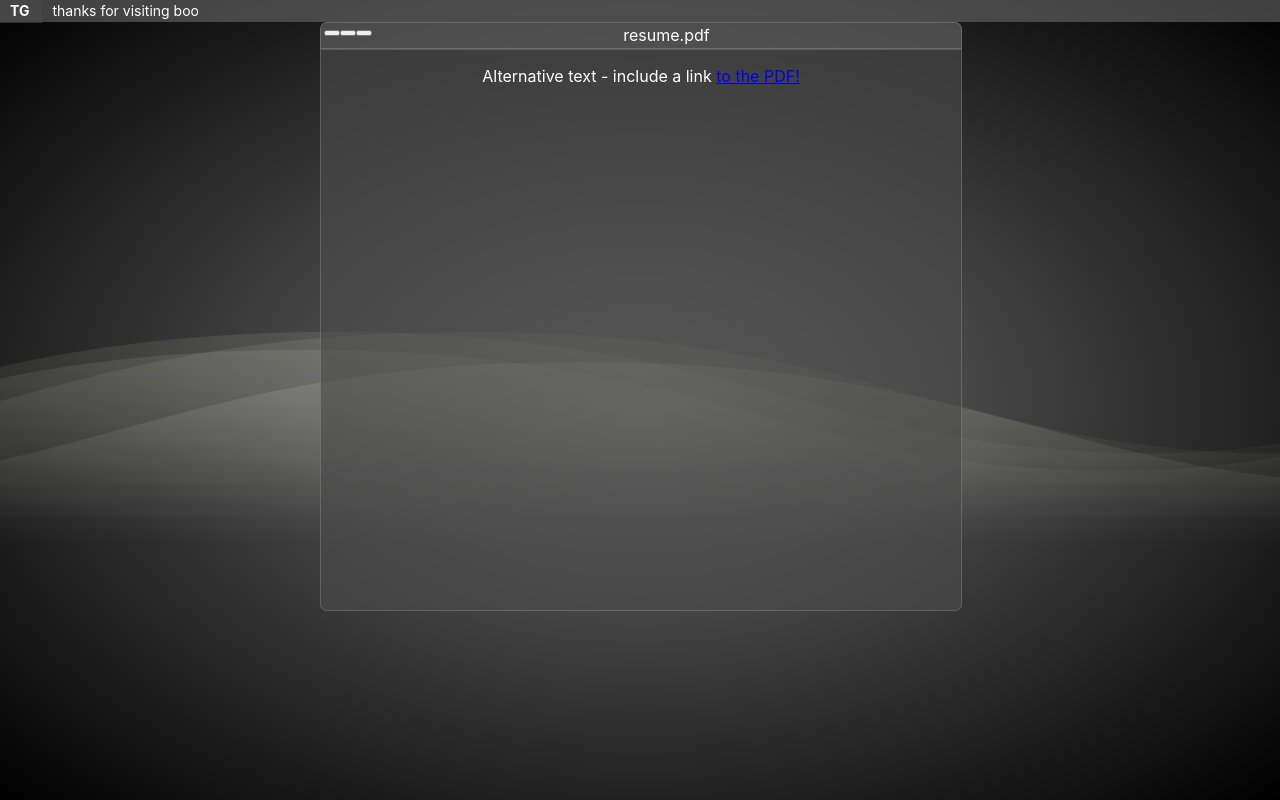
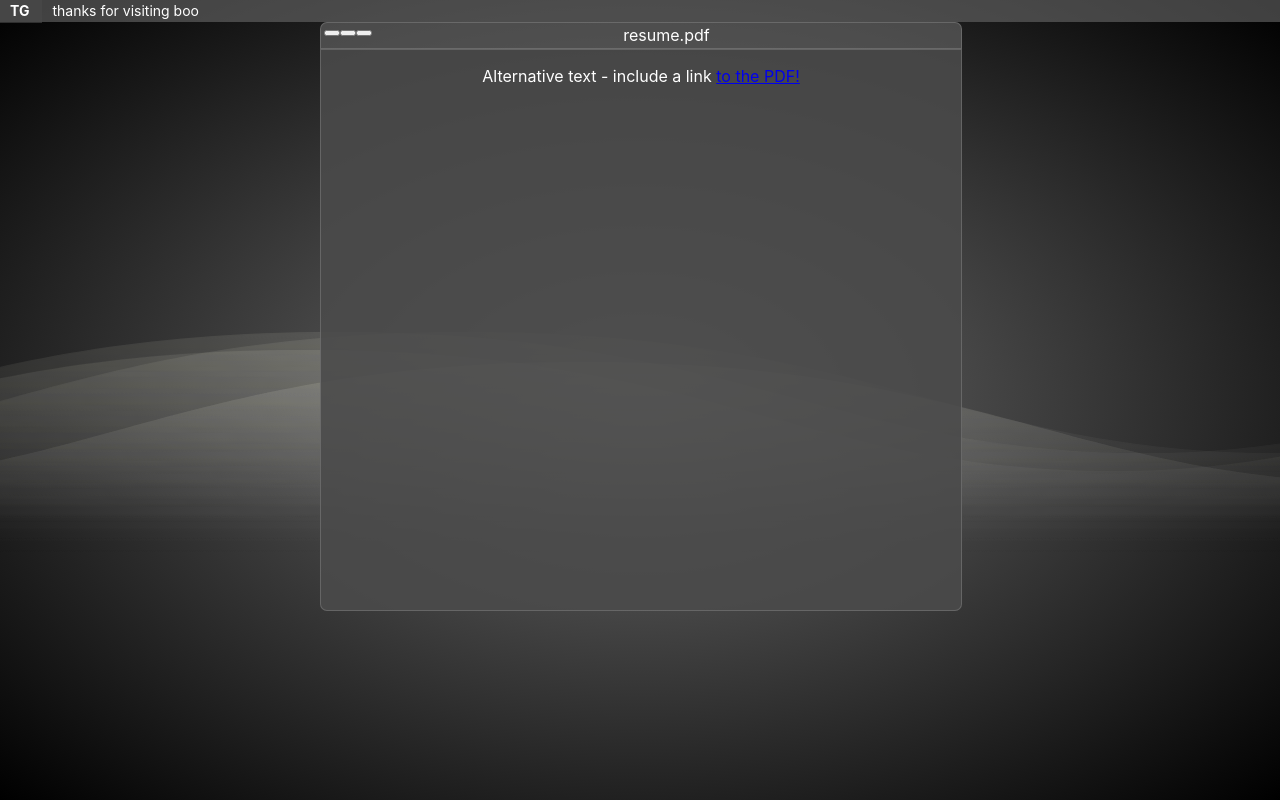
Before and after one commit to timgerstel/portfolio, a React (Create React App) app in the folder com.tgerst.portfolio/: page / in a window 1280 px wide. Shown: the top 800 px of the page. Built offline with nearby package versions, Linux system fonts and the light colour scheme.

Commit message:
style
Signed-off-by: Timothy Gerstel <tim.gerstel@gmail.com>

```diff
--- a/com.tgerst.portfolio/src/MenuBar.tsx
+++ b/com.tgerst.portfolio/src/MenuBar.tsx
@@ -34,7 +34,7 @@ let MenuItems = [
     title: 'thanks for visiting boo',
     children: [
       { title: 'i had someone tell me i fell off', action: (e: React.MouseEvent, callback: any) => {
-        WinMan.getInstance().addWindow('AppMain.ButWhy', 'under construction', <div style={{backgroundColor: "rgba(75, 75, 75, 1)", width: "100%", height: "100%"}}>
+        WinMan.getInstance().addWindow('AppMain.ButWhy', 'under construction', <div style={{width: "100%", height: "100%"}}>
           <h2>hey</h2>
           <p>this portfolio and its content is incomplete as you can tell by the complete lack of professionalism</p>
           <p>please hire me anyway</p>
--- a/com.tgerst.portfolio/src/Window.css
+++ b/com.tgerst.portfolio/src/Window.css
@@ -26,5 +26,5 @@
   padding-top: 0;
   border-radius: 0 0 7px 7px;
   border: 0.5px solid rgba(177, 177, 177, 0.274);
-  background-color: rgba(75, 75, 75, 0.644);
+  background-color: rgba(75, 75, 75, 0.888);
 }
```
